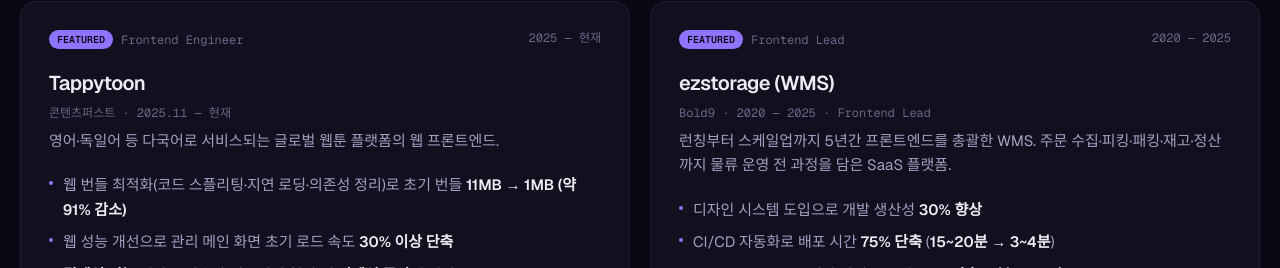
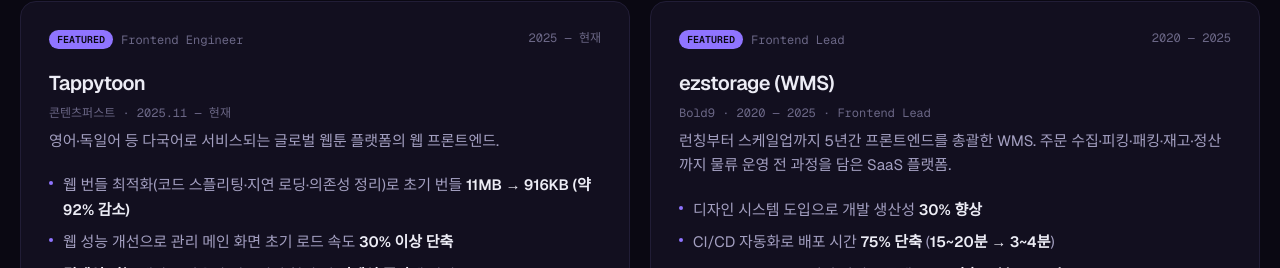
Before and after one commit to seungwoohong/seungwoohong.github.io, a Next.js app: page / in a window 1280 px wide. Shown: the part 4120-4388 px from the top of the page. Built offline with nearby package versions, Linux system fonts and the light colour scheme.

Commit message:
fix: correct Tappytoon bundle size to 916KB (~92% reduction)
Co-Authored-By: Claude Opus 5.5 <noreply@anthropic.com>
Claude-Session: https://claude.ai/code/session_01FisjDq2SFdxWAhCdhAaU4R

```diff
--- a/src/data/portfolio.ts
+++ b/src/data/portfolio.ts
@@ -161,7 +161,7 @@ export const projects: Project[] = [
     context: "콘텐츠퍼스트 · 2025.11 — 현재",
     summary: "영어·독일어 등 다국어로 서비스되는 글로벌 웹툰 플랫폼의 웹 프론트엔드.",
     highlights: [
-      "웹 번들 최적화(코드 스플리팅·지연 로딩·의존성 정리)로 초기 번들 {11MB → 1MB (약 91% 감소)}",
+      "웹 번들 최적화(코드 스플리팅·지연 로딩·의존성 정리)로 초기 번들 {11MB → 916KB (약 92% 감소)}",
       "웹 성능 개선으로 관리 메인 화면 초기 로드 속도 {30% 이상 단축}",
       "{컬렉션 기능} 개발로 사용자 커뮤니티 형성 및 {리텐션 증가}에 기여",
       "웹·앱 {구독 멤버십} 기능 개발로 {구독 전환율 향상}에 기여",
```
